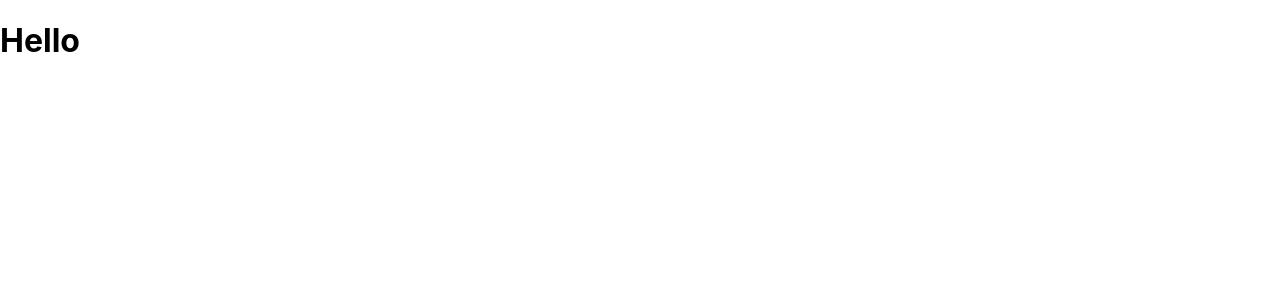
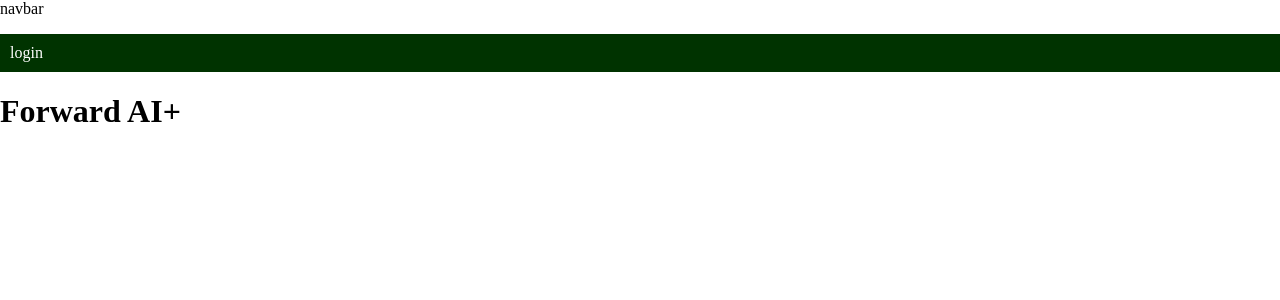
Before and after one commit to skyino7/ForwardAI, a React (Create React App) app in the folder frontend/: page / in a window 1280 px wide. Shown: the top 300 px of the page. Built offline with nearby package versions, Linux system fonts and the light colour scheme.

Commit message:
Navbar component created

```diff
--- a/frontend/src/App.js
+++ b/frontend/src/App.js
@@ -1,9 +1,12 @@
-import logo from './logo.svg';
 import './App.css';
+import Login from './pages/login';
 
 function App() {
   return (
-    <h1>Hello</h1>
+    <>
+      <Login />
+      <h1>Forward AI+</h1>
+    </>
   );
 }
 
--- /dev/null
+++ b/frontend/src/components/navbar.jsx
@@ -0,0 +1,9 @@
+import React from 'react'
+
+const navbar = () => {
+  return (
+    <div>navbar</div>
+  )
+}
+
+export default navbar
--- a/frontend/src/index.css
+++ b/frontend/src/index.css
@@ -1,13 +1,9 @@
 body {
   margin: 0;
-  font-family: -apple-system, BlinkMacSystemFont, 'Segoe UI', 'Roboto', 'Oxygen',
-    'Ubuntu', 'Cantarell', 'Fira Sans', 'Droid Sans', 'Helvetica Neue',
-    sans-serif;
-  -webkit-font-smoothing: antialiased;
-  -moz-osx-font-smoothing: grayscale;
 }
 
-code {
-  font-family: source-code-pro, Menlo, Monaco, Consolas, 'Courier New',
-    monospace;
+.login {
+  background-color: #030;
+  color: #fff;
+  padding: 10px;
 }
--- /dev/null
+++ b/frontend/src/pages/login.jsx
@@ -0,0 +1,13 @@
+import React from 'react'
+import Navbar from '../components/navbar'
+
+const login = () => {
+  return (
+    <>
+        <Navbar />
+        <p className='login'>login</p>
+    </>
+  )
+}
+
+export default login
```
